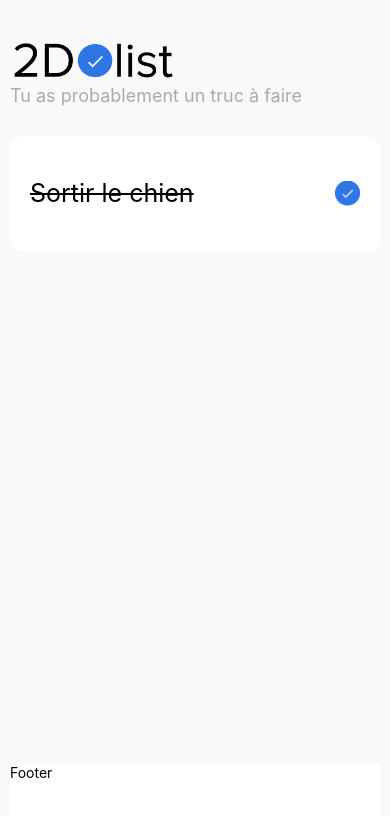
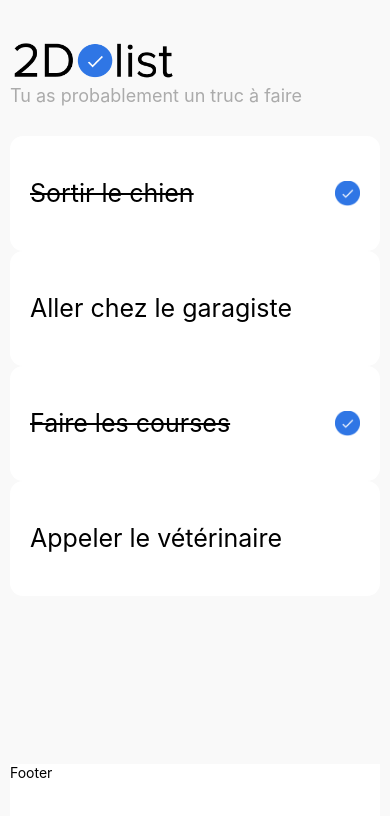
Before and after one commit to Aeltiel/react-native-toDoList, a React Native app: screen / in a window 390 px wide. Shown: the top 816 px of the page. Built offline with nearby package versions, Linux system fonts and the light colour scheme.

Commit message:
add map function for display all todo. add scrollView in body

```diff
--- a/App.jsx
+++ b/App.jsx
@@ -1,13 +1,21 @@
-import { Text, View } from "react-native";
+import { ScrollView, Text, View } from "react-native";
 import { SafeAreaProvider, SafeAreaView } from "react-native-safe-area-context";
 import appStyle from "./Styles/app.style";
 import Header from "./Components/Header";
 import Card from "./Components/Card";
 import toDoArray from "./Data/Todo.json";
-
-const data = toDoArray;
+import { useState } from "react";
 
 export default function App() {
+  const [todo, setToDo] = useState(toDoArray);
+
+  function mapToDo() {
+    return todo.map((todo) => (
+      <View style={appStyle.cardItem} key={todo.id}>
+        <Card todo={todo} />
+      </View>
+    ));
+  }
   return (
     <>
       <SafeAreaProvider>
@@ -16,7 +24,7 @@ export default function App() {
             <Header />
           </View>
           <View style={appStyle.body}>
-            <Card todo={data[0]} />
+            <ScrollView>{mapToDo()}</ScrollView>
           </View>
           <View style={appStyle.footer}>
             <Text>Footer</Text>
```
